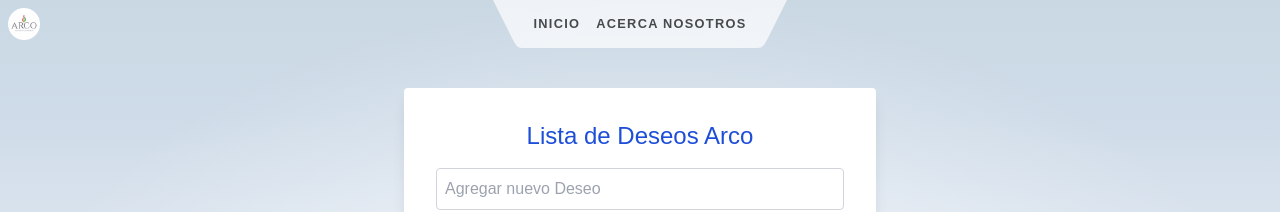
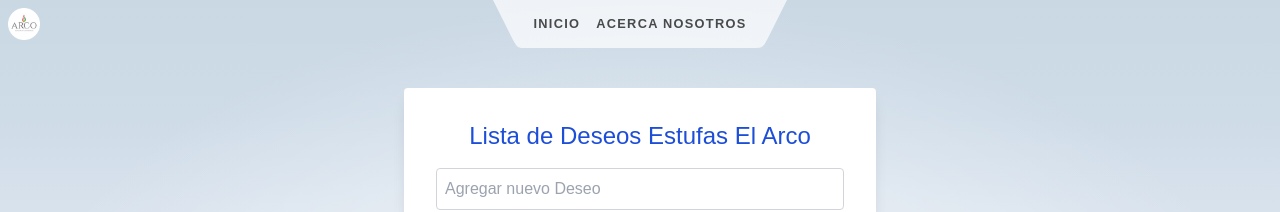
Before and after one commit to dyckdavid/arco-trailers, a SvelteKit app: page /taskmanager in a window 1280 px wide. Shown: the top 212 px of the page. Built offline with nearby package versions, Linux system fonts and the light colour scheme; no server answers; the database is empty; sample sign-in values are in the browser's storage.

Commit message:
Update manager title

```diff
--- a/src/routes/taskmanager/+page.svelte
+++ b/src/routes/taskmanager/+page.svelte
@@ -125,7 +125,7 @@
     <!-- Input Form -->
     <div class="flex justify-center">
       <div class="bg-white p-8 rounded shadow-lg w-full md:w-1/2">
-        <h1 class="text-2xl mb-4 text-center text-blue-700">Lista de Deseos Arco</h1>
+        <h1 class="text-2xl mb-4 text-center text-blue-700">Lista de Deseos Estufas El Arco</h1>
         <div class="mb-4">
           <input
             type="text"
```
